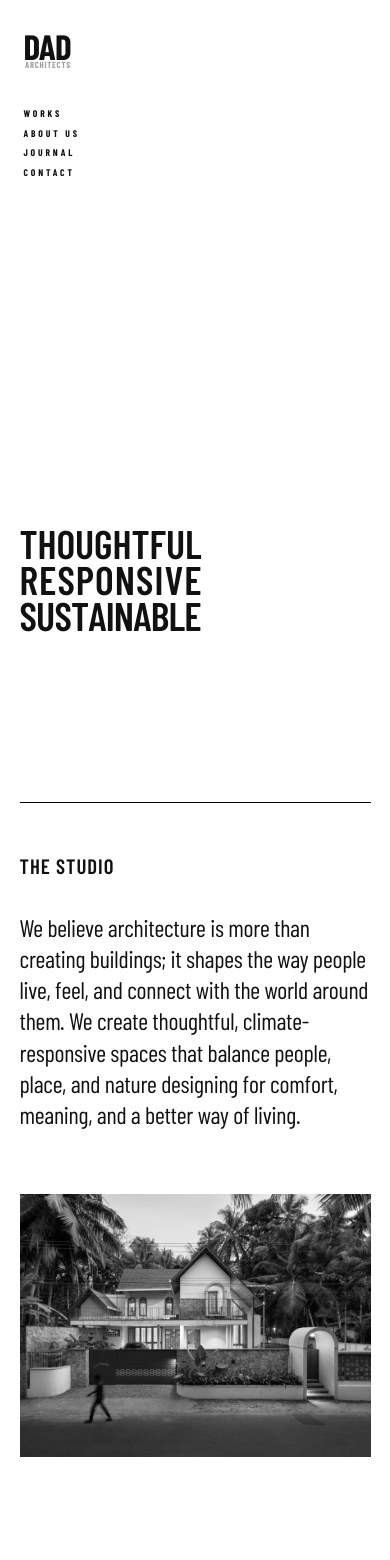
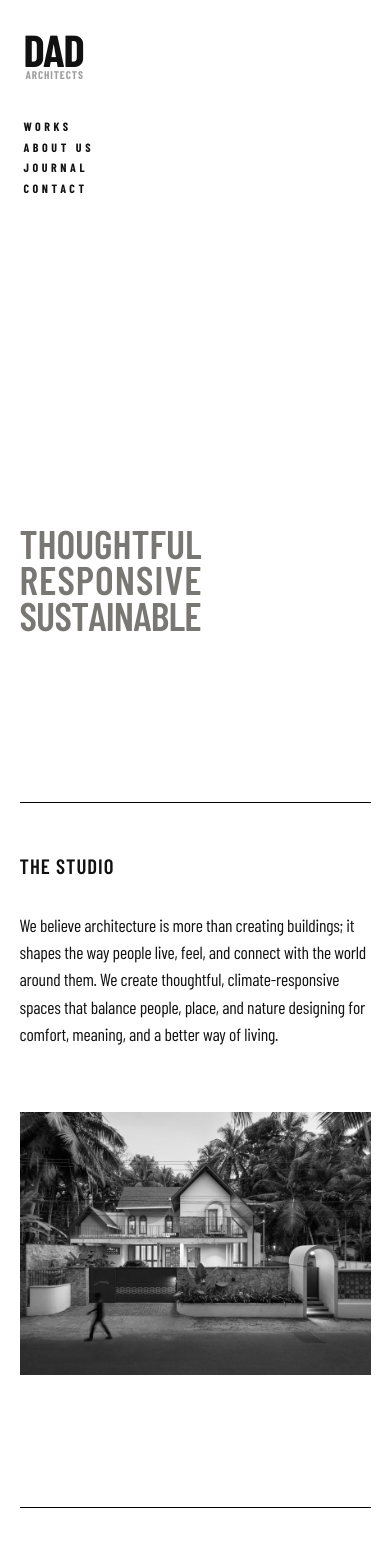
Before and after one commit to Faheem-Musthafa/DadArch, a React (Vite) app: page /about in a window 390 px wide. Shown: the top 1560 px of the page. Built offline with nearby package versions, Linux system fonts and the light colour scheme; a web font is replaced by a local one.

Commit message:
style: refine typography, layout spacing, and UI component details across pages

```diff
--- a/src/index.css
+++ b/src/index.css
@@ -201,14 +201,22 @@
   }
 
   .navbar-logo-dad {
-    font-size: 2.2rem;
+    font-size: 2.8rem;
     letter-spacing: -0.02em;
     margin-right: 0.02em;
     white-space: nowrap;
   }
 
   .navbar-logo-sub {
-    font-size: 0.55rem;
+    font-size: 0.7rem;
+  }
+
+  .navbar-nav {
+    gap: 0.25rem;
+  }
+
+  .navbar-link {
+    font-size: 0.75rem;
   }
 
   .hide-mobile {
--- a/src/pages/About.jsx
+++ b/src/pages/About.jsx
@@ -97,7 +97,8 @@
               lineHeight: 0.9,
               letterSpacing: '-0.02em',
               margin: 0,
-              textTransform: 'uppercase'
+              textTransform: 'uppercase',
+              color: 'var(--text-secondary)'
             }}>
               {about.heroSubtitle && about.heroSubtitle.split(',').map((word, idx) => {
                 const cleanWord = word.replace(/[^a-zA-Z]/g, '').trim().toUpperCase();
@@ -128,9 +129,9 @@
             <div style={{ gridColumn: isMobile ? '1' : '5 / 11' }}>
               <FadeIn delay={0.1}>
                 <p style={{
-                  fontSize: 'clamp(1.5rem, 1vw, 2.5rem)',
+                  fontSize: 'clamp(1.1rem, 1.4vw, 1.4rem)',
                   fontWeight: 400,
-                  lineHeight: 1.3,
+                  lineHeight: 1.55,
                   margin: '0 0 4rem 0',
                   letterSpacing: '-0.01em'
                 }}>
--- a/src/pages/Contact.jsx
+++ b/src/pages/Contact.jsx
@@ -145,8 +145,8 @@
             }}>
               Every Great Design<br />
               Begins with a<br />
-              <span style={{ fontWeight: 300 }}>Conversation.</span><br />
-              <span style={{ fontWeight: 300, opacity: 0.6 }}>Let's Talk.</span>
+              <span style={{ fontWeight: 300 }}>Conversation.</span>
+              <span style={{ display: 'block', marginTop: isMobile ? '1.5rem' : '2.5rem', fontWeight: 300, opacity: 0.6 }}>Let's Talk.</span>
             </h1>
           </FadeIn>
         </section>
@@ -162,7 +162,7 @@
                 <div style={{ display: 'flex', flexDirection: 'column', gap: '4rem' }}>
 
                   <div>
-                    <span style={{ fontSize: '0.9rem', textTransform: 'uppercase', fontWeight: 600, letterSpacing: '0.05em', display: 'block', marginBottom: '0.75rem', opacity: 0.6 }}>
+                    <span style={{ fontSize: '0.9rem', textTransform: 'uppercase', fontWeight: 600, letterSpacing: '0.05em', display: 'block', marginBottom: '0.75rem' }}>
                       Studio
                     </span>
                     <div style={{ display: 'flex', flexDirection: 'column', gap: '0.75rem', fontSize: 'clamp(1rem, 1.5vw, 1.2rem)', fontWeight: 400 }}>
@@ -176,7 +176,7 @@
                   </div>
 
                   <div>
-                    <span style={{ fontSize: '0.9rem', textTransform: 'uppercase', fontWeight: 600, letterSpacing: '0.05em', display: 'block', marginBottom: '0.75rem', opacity: 0.6 }}>
+                    <span style={{ fontSize: '0.9rem', textTransform: 'uppercase', fontWeight: 600, letterSpacing: '0.05em', display: 'block', marginBottom: '0.75rem' }}>
                       Locations
                     </span>
                     <div style={{ display: 'flex', flexDirection: 'column', gap: '2.5rem' }}>
@@ -196,7 +196,7 @@
                       </div>
                       <div style={{ display: 'flex', flexDirection: 'column', gap: '1rem', alignItems: 'flex-start' }}>
                         <address style={{ fontStyle: 'normal', color: '#000', fontSize: '1rem', lineHeight: 1.6, margin: 0 }}>
-                          City Point Mall, Karuvambram<br />
+                          City Point Mall, Thurakkal<br />
                           Manjeri, Kerala 676121
                         </address>
                         <motion.a
--- a/src/pages/Work.jsx
+++ b/src/pages/Work.jsx
@@ -63,7 +63,7 @@
       document.body.style.overflow = 'hidden';
     } else {
       document.body.style.overflow = 'auto';
-      setLightboxIndex(null);
+      setTimeout(() => setLightboxIndex(null), 0);
       gsap.set('.work-card', { opacity: 1 });
       requestAnimationFrame(() => ScrollTrigger.refresh());
     }
```
